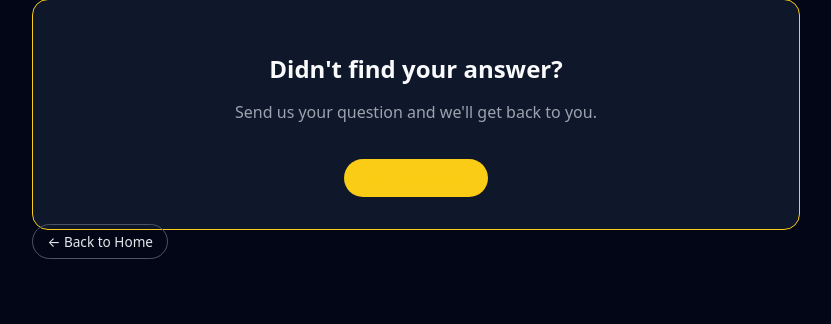
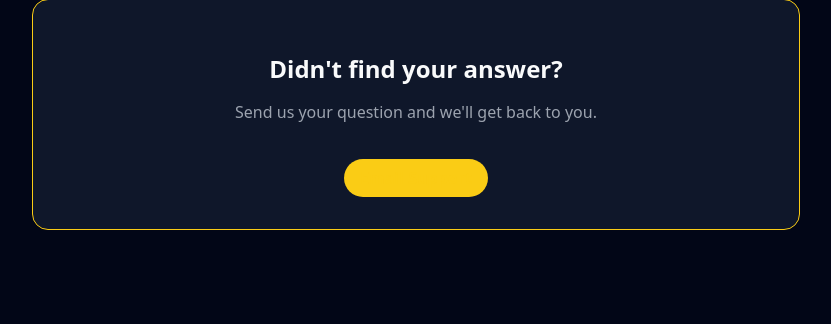
Before and after one commit to Aayush-Gupta-1/GrateMy, a Flask app: page /faq in a window 1280 px wide. Shown: the part 415-739 px from the top of the page, without its empty margins (224-1055 px from the left). Run offline with Flask 3, Linux system fonts and the light colour scheme.

Commit message:
Remove Back to Home link from FAQ
Removed 'Back to Home' link from FAQ page.

```diff
--- a/templates/faq.html
+++ b/templates/faq.html
@@ -102,9 +102,7 @@
             </a>
         </div>
 
-        <a href="{{ url_for('home') }}" class="secondary-button">
-            ← Back to Home
-        </a>
+
 
     </div>
 </main>
```
